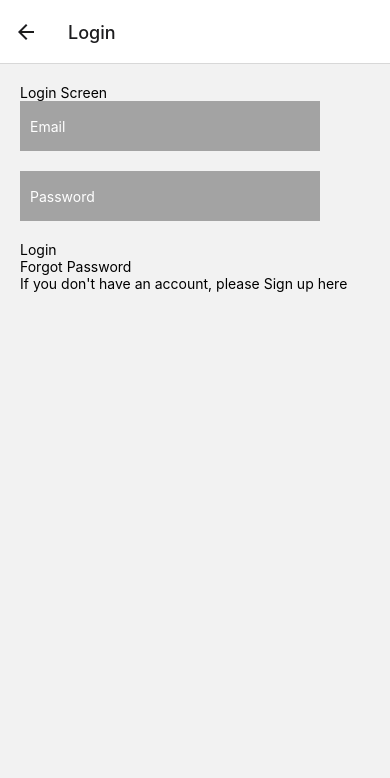
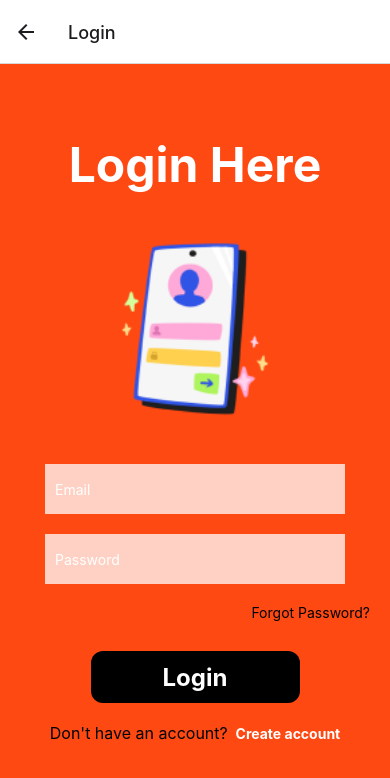
Before and after one commit to ousl-groupE5-ExpiryInspector/ExpiryInspector, a React Native app in the folder Frontend/: screen /Login in a window 390 px wide. Shown: the top 778 px of the page. Built offline with nearby package versions, Linux system fonts and the light colour scheme.

Commit message:
Login page issue fixes #5
Login UI created.

```diff
--- a/Frontend/src/components/inputField.js
+++ b/Frontend/src/components/inputField.js
@@ -11,7 +11,7 @@ export default function InputFieldCom({
       style={{
         width: 300,
         height: 50,
-        backgroundColor: '#0005',
+        backgroundColor: '#FFD1C4',
         paddingHorizontal: 10,
         marginBottom: 20,
       }}
--- a/Frontend/src/screens/LoginScreen.js
+++ b/Frontend/src/screens/LoginScreen.js
@@ -1,7 +1,14 @@
+
+ // Login page
+
  import React from 'react';
-import { View, Text, TouchableOpacity } from 'react-native';
+ import { View, Text, TouchableOpacity, StyleSheet } from 'react-native';
  import InputFieldCom from '../components/inputField';
+ import ButtonComponentAuth from '../components/ButtonComponentAuth';
+ import ImageComponentAuth from '../components/ImageComponentAuth';
+ import HeaderTextComponent from '../components/HeaderTextComponent';
 
+ import BackgroundFlex from '../components/BackgroundFlex';
  export default function LoginScreen({ navigation }) {
    const handleLogin = () => {
      // Button click will navigate to the Dashboard
@@ -19,26 +26,58 @@ export default function LoginScreen({ navigation }) {
    };
 
    return (
-    <View style={{ padding: 20 }}>
-      <Text>Login Screen</Text>
+
+     <BackgroundFlex>
+       <HeaderTextComponent title="Login Here"/>
+
+       <View style={{margin:20}}>
+       <ImageComponentAuth source={require('../../assets/Login.png')}/>
+       </View>
 
        <InputFieldCom placeholder={'Email'} keyboardType='email-address' />
        <InputFieldCom placeholder={'Password'} secureTextEntry={true} />
 
-      <TouchableOpacity onPress={handleLogin}>
-        <Text>Login</Text>
+       <TouchableOpacity style={styles.ForText} onPress={navigateToForgotPW}>
+           <Text style={{color:'black'}}>Forgot Password?</Text>
        </TouchableOpacity>
 
-      <TouchableOpacity onPress={navigateToForgotPW}>
-        <Text>Forgot Password</Text>
+
+       <ButtonComponentAuth title="Login" onPress={handleLogin}/>
+
+       <View style={styles.rowContainer}>
+         <Text style={styles.footerText}>Don't have an account? </Text>
+
+         <TouchableOpacity style={styles.loginText} onPress={navigateToSignUp}>
+         <Text style={{color:'white', fontWeight:'bold'}} > Create account</Text>
        </TouchableOpacity>
+       </View>
 
-      <Text>
-        If you don't have an account, please{' '}
-        <TouchableOpacity onPress={navigateToSignUp}>
-          <Text>Sign up here</Text>
-        </TouchableOpacity>
-      </Text>
-    </View>
+     </BackgroundFlex>
+
    );
  }
+
+ const styles = StyleSheet.create({
+   rowContainer: {
+     flexDirection: 'row',
+     alignItems: 'center',
+     marginTop: 10,
+     marginBottom: 30,
+   },
+   footerText: {
+     color: 'black',
+     fontSize: 16,
+   },
+   loginText: {
+     color: '#fbfafa',
+     textcolor:'white',
+     fontWeight: 'bold',
+     fontSize: 16,
+   },
+   ForText:{
+     color: 'black',
+     marginBottom:30,
+     alignSelf:'flex-end',
+     fontWeight:'bold',
+   },
+ });
```
Also changed, not shown: Frontend/assets/Login.png (added), Frontend/src/components/BackgroundFlex.js (renamed from Frontend/src/components/background.js), Frontend/src/components/ButtonComponentAuth.js (renamed from Frontend/src/components/authbutton.js), Frontend/src/components/HeaderTextComponent.js (renamed from Frontend/src/components/headertext.js), Frontend/src/components/ImageComponentAuth.js (renamed from Frontend/src/components/authImage.js). Lines whose indentation alone changed are shown as unchanged.
